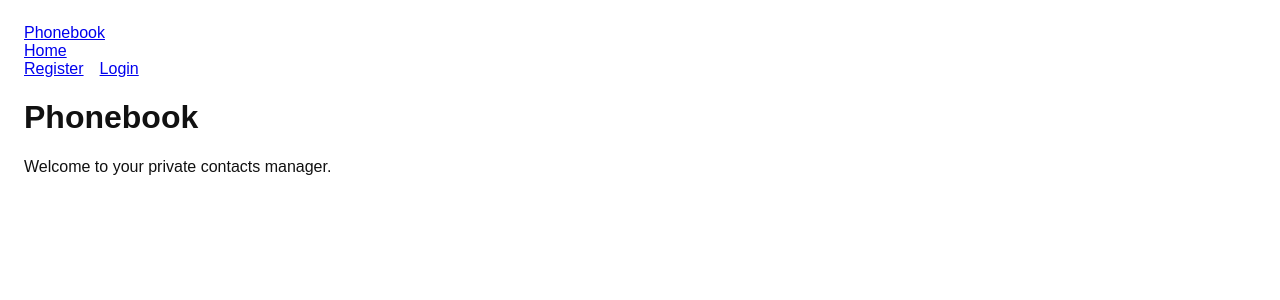
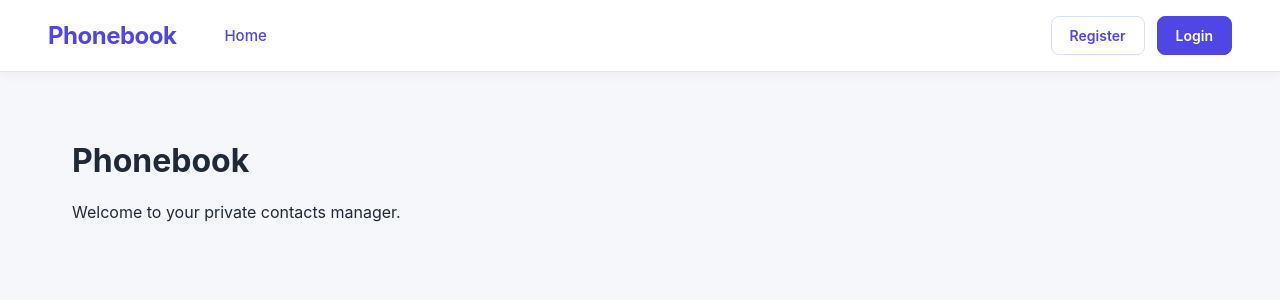
Before and after one commit to ErenaySener/contacts-manager, a React (Vite) app: page / in a window 1280 px wide. Shown: the top 300 px of the page. Built offline with nearby package versions, Linux system fonts and the light colour scheme; no server answers.

Commit message:
Style application navigation

```diff
--- a/src/index.css
+++ b/src/index.css
@@ -1,11 +1,138 @@
+* {
+  box-sizing: border-box;
+}
+
 body {
-  font-family: Arial, sans-serif;
-  background-color: #ffffff;
-  color: #111111;
   margin: 0;
-  padding: 24px;
+  min-width: 320px;
+  min-height: 100vh;
+  font-family: Inter, -apple-system, BlinkMacSystemFont, "Segoe UI", sans-serif;
+  background: #f6f7fb;
+  color: #1f2937;
 }
 
 a {
-  margin-right: 16px;
+  color: inherit;
+  text-decoration: none;
 }
+
+/* Top navigation */
+
+.appBar {
+  width: 100%;
+  min-height: 72px;
+  padding: 0 48px;
+  display: flex;
+  align-items: center;
+  gap: 32px;
+  background: #ffffff;
+  border-bottom: 1px solid #e5e7eb;
+  box-shadow: 0 2px 12px rgba(15, 23, 42, 0.05);
+}
+
+.navigation {
+  flex: 1;
+  display: flex;
+  align-items: center;
+  gap: 48px;
+}
+
+.brand {
+  font-size: 24px;
+  font-weight: 700;
+  color: #4f46e5;
+  letter-spacing: -0.5px;
+}
+
+.navLinks {
+  display: flex;
+  align-items: center;
+  gap: 28px;
+}
+
+.navLink {
+  font-size: 15px;
+  font-weight: 500;
+  color: #4b5563;
+  transition: color 0.2s ease;
+}
+
+.navLink:hover {
+  color: #4f46e5;
+}
+
+.navLink.active {
+  color: #4f46e5;
+}
+
+.authNav {
+  display: flex;
+  align-items: center;
+  gap: 12px;
+}
+
+.authLink {
+  padding: 10px 18px;
+  border-radius: 8px;
+  font-size: 14px;
+  font-weight: 600;
+  transition: all 0.2s ease;
+}
+
+.registerLink {
+  color: #4f46e5;
+  border: 1px solid #d8dcff;
+  background: #ffffff;
+}
+
+.registerLink:hover {
+  background: #f4f3ff;
+}
+
+.loginLink {
+  color: #ffffff;
+  background: #4f46e5;
+  border: 1px solid #4f46e5;
+}
+
+.loginLink:hover {
+  background: #4338ca;
+}
+
+main {
+  width: 100%;
+  max-width: 1200px;
+  margin: 0 auto;
+  padding: 48px 32px;
+}
+
+/* Mobile */
+
+@media (max-width: 700px) {
+  .appBar {
+    padding: 16px 20px;
+    flex-wrap: wrap;
+    gap: 16px;
+  }
+
+  .navigation {
+    width: 100%;
+    gap: 24px;
+  }
+
+  .brand {
+    font-size: 21px;
+  }
+
+  .navLinks {
+    gap: 16px;
+  }
+
+  .authNav {
+    width: 100%;
+  }
+
+  main {
+    padding: 32px 20px;
+  }
+}
```
